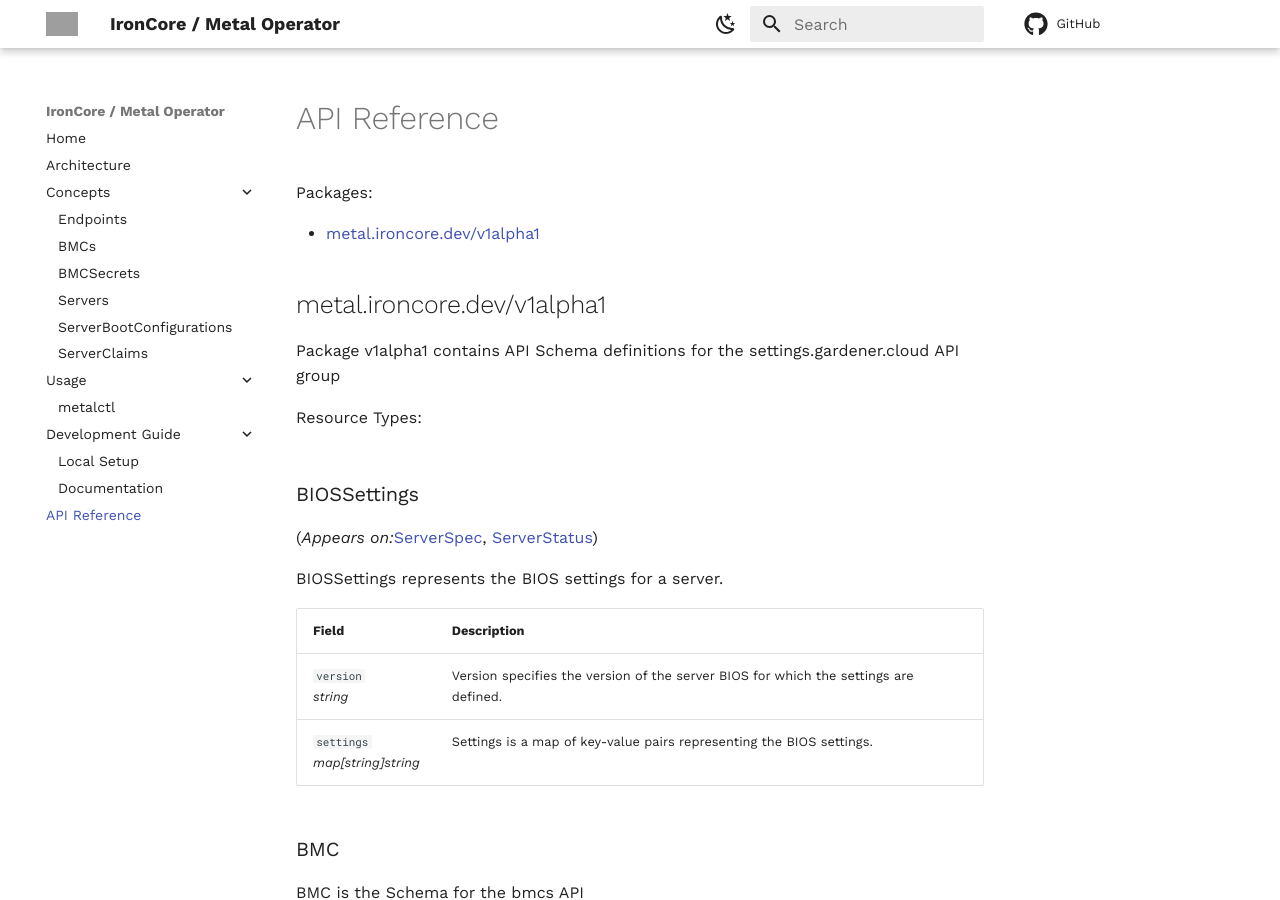
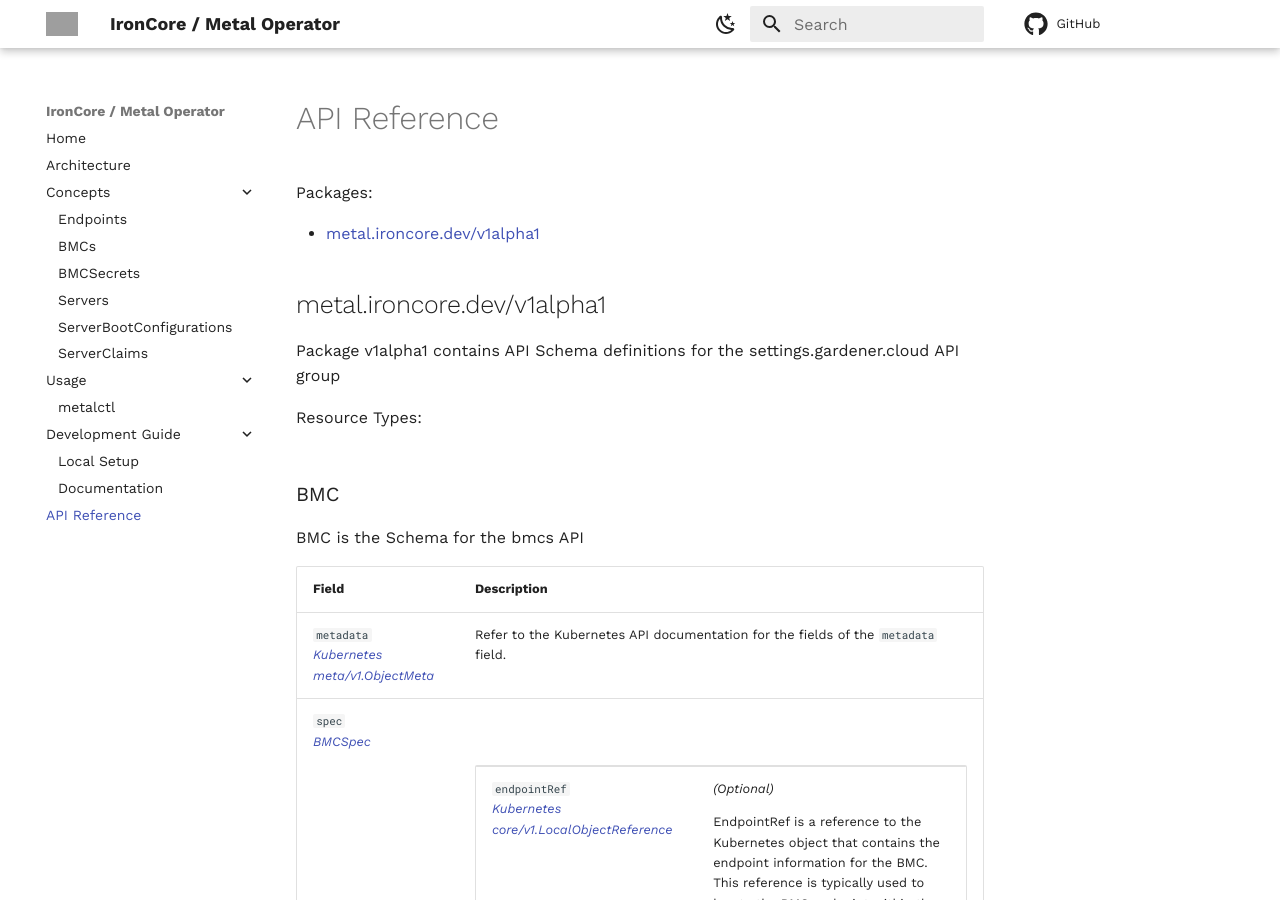
Before and after one commit to ironcore-dev/metal-operator, an MkDocs documentation site: the page built from docs/api-reference/api.md, in a window 1280 px wide and 900 px high. Built offline with MkDocs 1.6.1 and Material for MkDocs 9.7.7, drawn with Linux system fonts in a browser that asks for light colours; comment, search, counter and statistics services are not loaded; some of the changed text lies outside the part shown; grey boxes are pictures that could not be loaded.

Commit message:
remove bios settings
Signed-off-by: Artem Bortnikov <artem.bortnikov@telekom.com>

```diff
--- a/docs/api-reference/api.md
+++ b/docs/api-reference/api.md
@@ -10,46 +10,6 @@
 </div>
 Resource Types:
 <ul></ul>
-<h3 id="metal.ironcore.dev/v1alpha1.BIOSSettings">BIOSSettings
-</h3>
-<p>
-(<em>Appears on:</em><a href="#metal.ironcore.dev/v1alpha1.ServerSpec">ServerSpec</a>, <a href="#metal.ironcore.dev/v1alpha1.ServerStatus">ServerStatus</a>)
-</p>
-<div>
-<p>BIOSSettings represents the BIOS settings for a server.</p>
-</div>
-<table>
-<thead>
-<tr>
-<th>Field</th>
-<th>Description</th>
-</tr>
-</thead>
-<tbody>
-<tr>
-<td>
-<code>version</code><br/>
-<em>
-string
-</em>
-</td>
-<td>
-<p>Version specifies the version of the server BIOS for which the settings are defined.</p>
-</td>
-</tr>
-<tr>
-<td>
-<code>settings</code><br/>
-<em>
-map[string]string
-</em>
-</td>
-<td>
-<p>Settings is a map of key-value pairs representing the BIOS settings.</p>
-</td>
-</tr>
-</tbody>
-</table>
 <h3 id="metal.ironcore.dev/v1alpha1.BMC">BMC
 </h3>
 <div>
@@ -1328,15 +1288,16 @@ if no boot configuration is specified.</p>
 </tr>
 <tr>
 <td>
-<code>BIOS</code><br/>
-<em>
-<a href="#metal.ironcore.dev/v1alpha1.BIOSSettings">
-[]BIOSSettings
-</a>
-</em>
-</td>
-<td>
-<p>BIOS specifies the BIOS settings for the server.</p>
+<code>biosSettingsRef</code><br/>
+<em>
+<a href="https://kubernetes.io/docs/reference/generated/kubernetes-api/v1.31/#localobjectreference-v1-core">
+Kubernetes core/v1.LocalObjectReference
+</a>
+</em>
+</td>
+<td>
+<p>BIOSSettingsRef is a reference to a ServerBIOS object that specifies
+the BIOS configuration for this server.</p>
 </td>
 </tr>
 </table>
@@ -1976,15 +1937,16 @@ if no boot configuration is specified.</p>
 </tr>
 <tr>
 <td>
-<code>BIOS</code><br/>
-<em>
-<a href="#metal.ironcore.dev/v1alpha1.BIOSSettings">
-[]BIOSSettings
-</a>
-</em>
-</td>
-<td>
-<p>BIOS specifies the BIOS settings for the server.</p>
+<code>biosSettingsRef</code><br/>
+<em>
+<a href="https://kubernetes.io/docs/reference/generated/kubernetes-api/v1.31/#localobjectreference-v1-core">
+Kubernetes core/v1.LocalObjectReference
+</a>
+</em>
+</td>
+<td>
+<p>BIOSSettingsRef is a reference to a ServerBIOS object that specifies
+the BIOS configuration for this server.</p>
 </td>
 </tr>
 </tbody>
@@ -2016,6 +1978,9 @@ if no boot configuration is specified.</p>
 </tr><tr><td><p>&#34;Initial&#34;</p></td>
 <td><p>ServerStateInitial indicates that the server is in its initial state.</p>
 </td>
+</tr><tr><td><p>&#34;Maintenance&#34;</p></td>
+<td><p>ServerStateMaintenance indicates that the server is in maintenance mode.</p>
+</td>
 </tr><tr><td><p>&#34;Reserved&#34;</p></td>
 <td><p>ServerStateReserved indicates that the server is reserved for a specific use or user.</p>
 </td>
@@ -2157,18 +2122,6 @@ k8s.io/apimachinery/pkg/api/resource.Quantity
 </td>
 <td>
 <p>Storages is a list of storages associated with the server.</p>
-</td>
-</tr>
-<tr>
-<td>
-<code>BIOS</code><br/>
-<em>
-<a href="#metal.ironcore.dev/v1alpha1.BIOSSettings">
-BIOSSettings
-</a>
-</em>
-</td>
-<td>
 </td>
 </tr>
 <tr>
```
Also changed, not shown: 4 other files.
